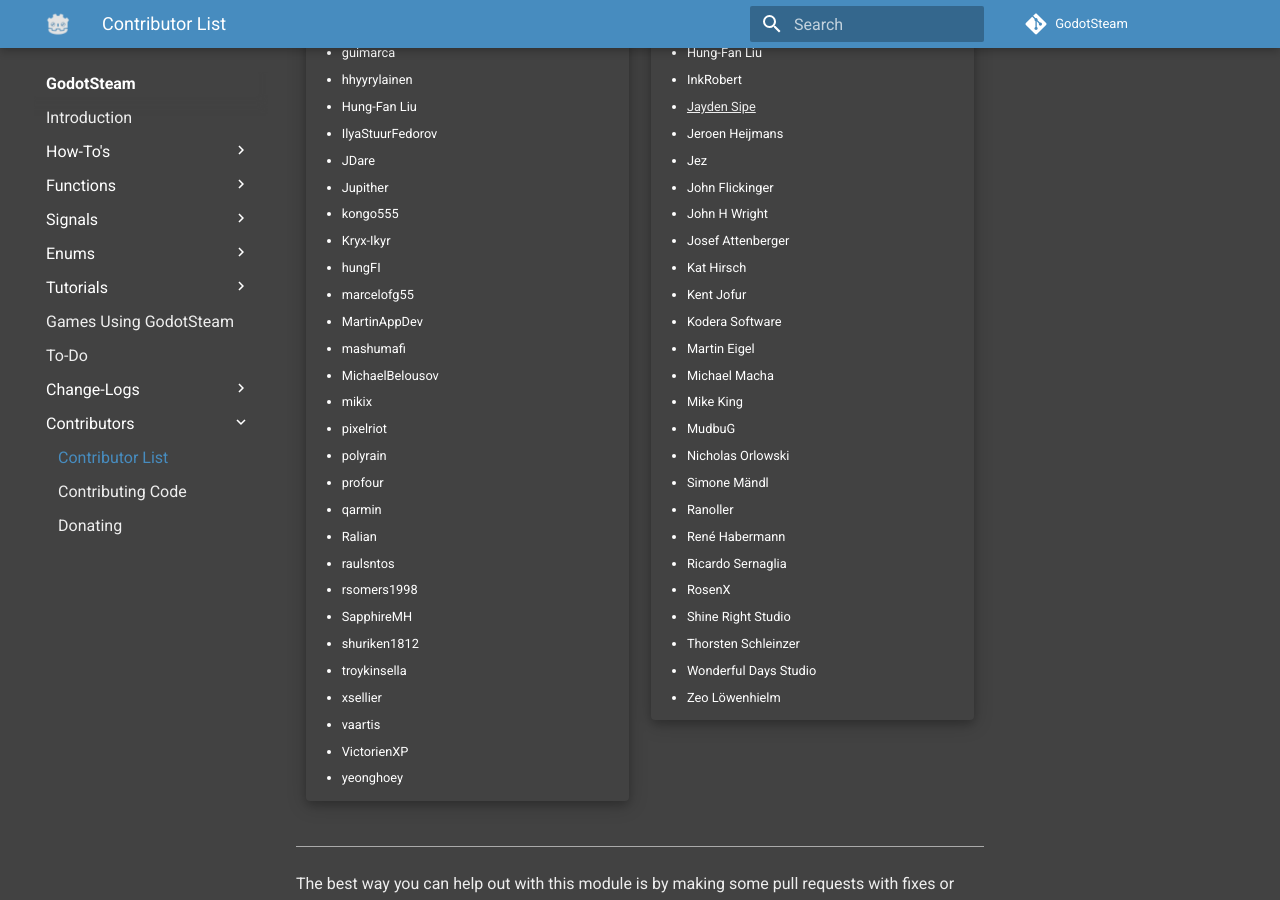
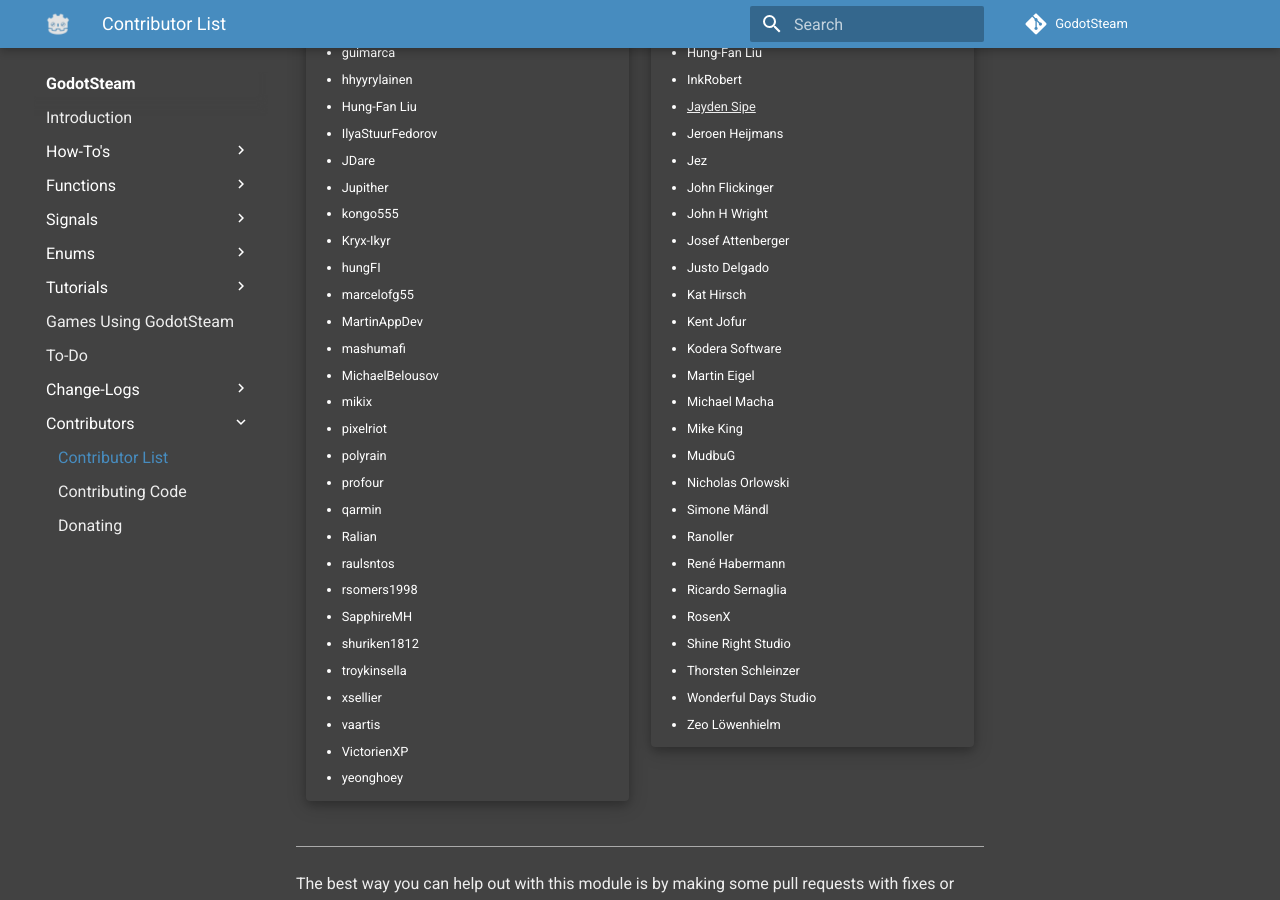
Before and after one commit to GodotSteam/GodotSteam, an MkDocs documentation site: the page built from docs/contributors.md, in a window 1280 px wide and 900 px high, scrolled down 656 px. Built offline with MkDocs 1.6.1 and Material for MkDocs 9.7.7, drawn with Linux system fonts in a browser that asks for light colours; comment, search, counter and statistics services are not loaded.

Commit message:
Added new contributor

```diff
--- a/docs/contributors.md
+++ b/docs/contributors.md
@@ -70,6 +70,7 @@
 	- John Flickinger
 	- John H Wright
 	- Josef Attenberger
+	- Justo Delgado
 	- Kat Hirsch
 	- Kent Jofur
 	- Kodera Software
```
